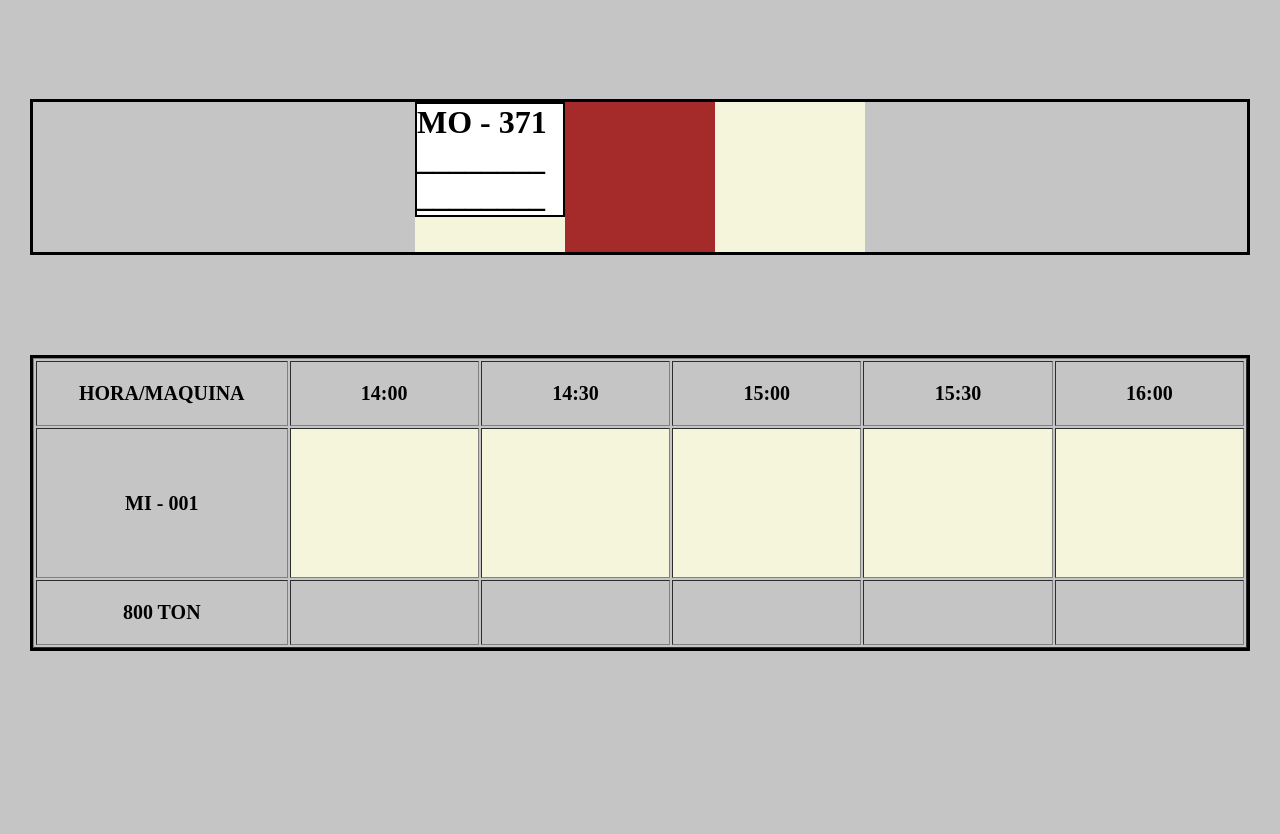
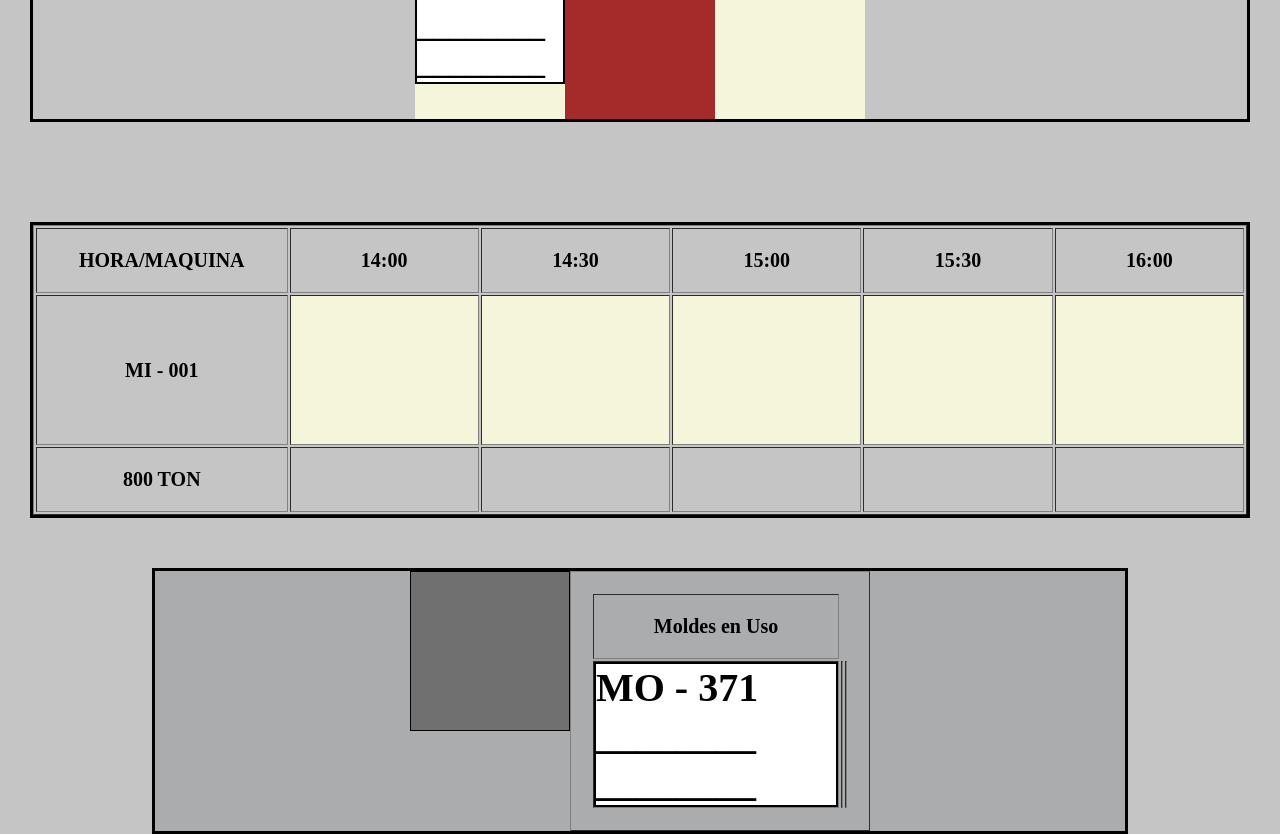
Before and after one commit to DanielFM12/Repositorio-Prototipo-Tabla-Inyeccion, a plain HTML site: page otros/index.html in a window 1280 px wide. Before the commit the page ends 800 px from the top, so only its background shows below. Drawn offline with Linux system fonts and the light colour scheme.

Commit message:
Prototipo v1 b

```diff
--- a/otros/index.html
+++ b/otros/index.html
@@ -153,7 +153,25 @@
         </div>
 
         <div class="tabla_prueba2">
-            <table></table>
+            <div class="tabla_botones">
+
+            </div>
+            <table border="1" class="tabla_MoldesUso">
+                <tr>
+                    <th>Moldes en Uso</th>
+                </tr>
+                <tr>
+                    <td class="cuadro contenedor">
+                        <div class="FichaMolde1" id="Ficha1" draggable="true"> <!-- peonPiece y peon-->
+                        <h1>MO - 371</h1>
+                        <h1>________</h1>
+                        <h1>________</h1>
+                    </div>
+                    </td>
+                    <td class="cuadro contenedor"></td>
+                    <td class="cuadro contenedor"></td>
+                </tr>
+            </table>
         </div>
 
     <script src="index.js"></script>
--- a/otros/style.css
+++ b/otros/style.css
@@ -79,3 +79,31 @@ table th{
         background-color: beige;
     }
 }
+
+.tabla_prueba2{
+    width: 80%;
+    height: 80%;
+    border: 3px solid black;
+    display: flex;
+    justify-content: center;
+    background-color: #abacad;
+    flex-direction: row;
+
+    .tabla_MoldesUso{
+        justify-content: right;
+        display: flex;
+        width: 15em;
+        padding: 1em;
+        font-size: 20px;
+    }
+
+    .tabla_botones{
+        justify-content: left;
+        display: flex;
+        background-color: #707070;
+        width: 10em;
+        padding: 1em;
+        height: 10em;
+        border: 1px solid black;
+    }
+}
```
